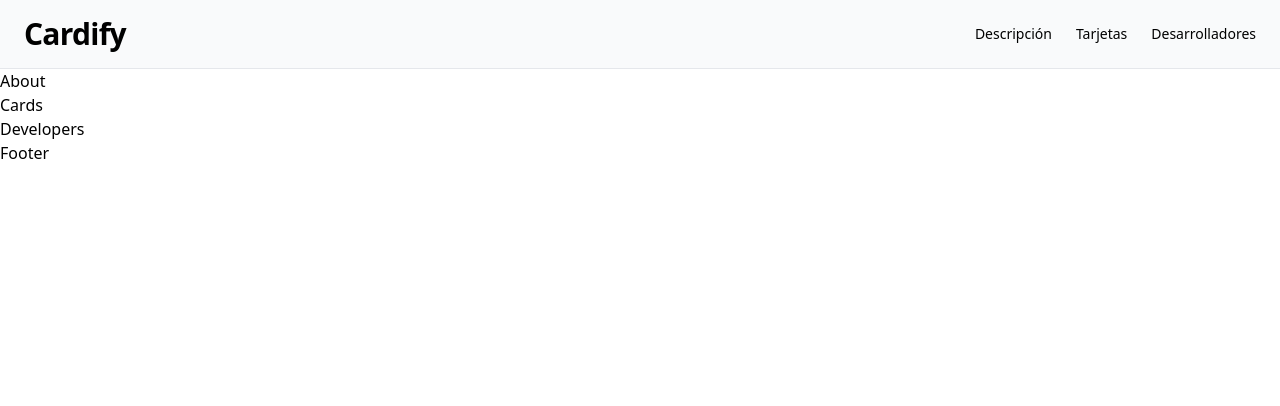
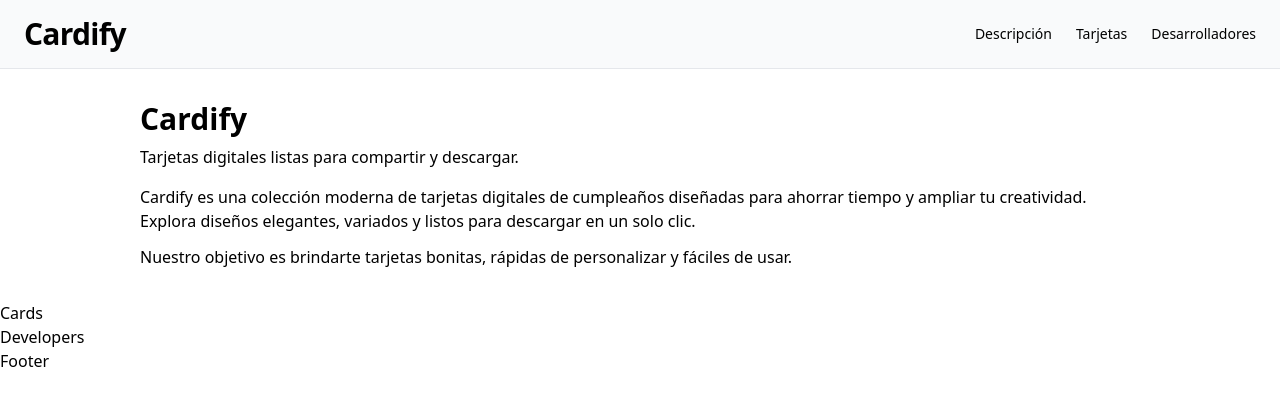
Before and after one commit to arisrodriguez/Cardify, a React (Vite) app: page / in a window 1280 px wide. Shown: the top 406 px of the page. Built offline with nearby package versions, Linux system fonts and the light colour scheme.

Commit message:
feat(about): agregar estructura inicial del componente About

```diff
--- a/src/components/About.jsx
+++ b/src/components/About.jsx
@@ -1,6 +1,13 @@
 
 export const About = () => {
     return (
-        <div id="about">About</div>
+        <div id="about" className="w-[1000px] m-auto space-y-2 my-8">
+            <h1 className="font-bold text-3xl">Cardify</h1>
+            <h3 className="">Tarjetas digitales listas para compartir y descargar.</h3>
+            <div className="mt-4 space-y-3">
+                <p>Cardify es una colección moderna de tarjetas digitales de cumpleaños diseñadas para ahorrar tiempo y ampliar tu creatividad. Explora diseños elegantes, variados y listos para descargar en un solo clic.</p>
+                <p>Nuestro objetivo es brindarte tarjetas bonitas, rápidas de personalizar y fáciles de usar.</p>
+            </div>
+        </div>
     )
 }
```
